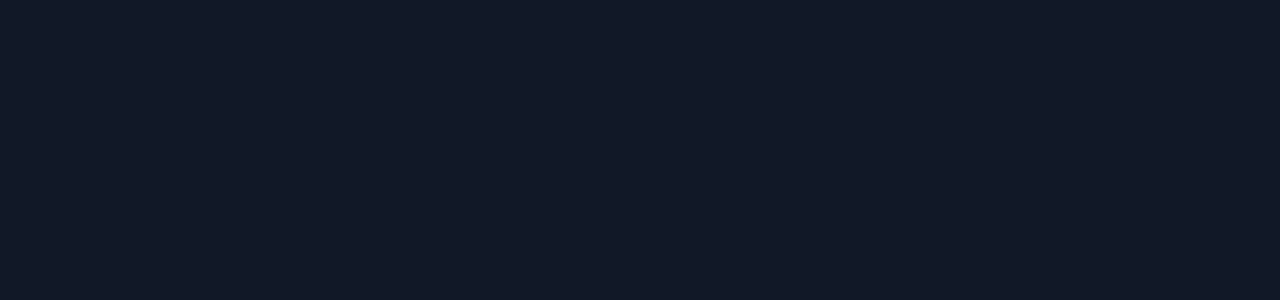
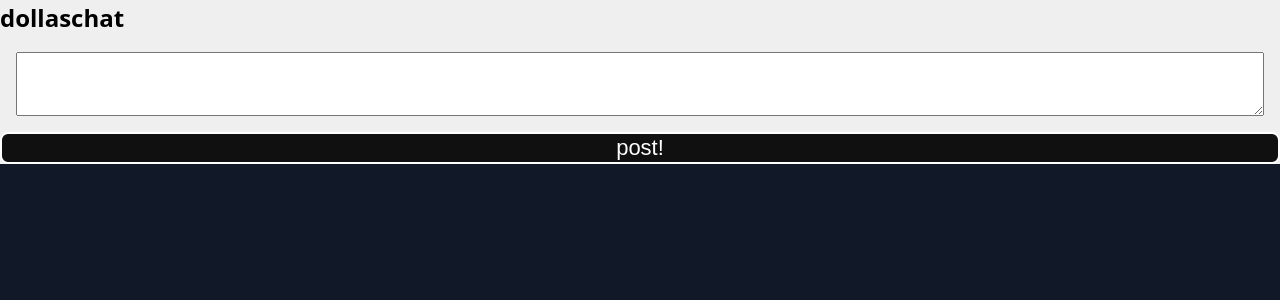
Before and after one commit to james-tharit/durarara-clone, a React (Vite) app: page /chat in a window 1280 px wide. Before the commit this address had no page. Shown: the top 300 px of the page. Built offline with nearby package versions, Linux system fonts and the light colour scheme; sample sign-in values are in the browser's storage.

Commit message:
feat: added logout button

```diff
--- a/src/authentication/authen.ts
+++ b/src/authentication/authen.ts
@@ -1,5 +1,4 @@
 import axios from "axios"
-import { useNavigate } from "react-router";
 
 export async function authenticate(secret_keyword = '') {
   try {
@@ -14,3 +13,8 @@ export async function authenticate(secret_keyword = '') {
     console.error(error);
   }
 }
+
+export function checkAuthenticated() {
+  const token = localStorage.getItem('token');
+  return token ? true : false;
+}
--- a/src/main.tsx
+++ b/src/main.tsx
@@ -4,11 +4,12 @@ import './index.css'
 import { Home } from './pages/Home/Home.tsx'
 import Login from './pages/Login'
 import { ProtectedRoute } from "./Utils/ProtectedRoute.tsx";
-
+import { Chat } from './pages/Chat/Chat.tsx'
 createRoot(document.getElementById('root')!).render(
   <BrowserRouter>
     <Routes>
       <Route path="/" element={<ProtectedRoute><Home /></ProtectedRoute>} />
+      <Route path="chat" element={<ProtectedRoute><Chat /></ProtectedRoute>} />
       <Route path="login" element={<Login />} />
     </Routes>
   </BrowserRouter>,
--- /dev/null
+++ b/src/pages/Chat/Chat.css
@@ -0,0 +1,14 @@
+.chat-container {
+  position: absolute;
+  top: 0;
+  left: 0;
+  right: 0;
+  display: flex;
+  flex-direction: column;
+  background-color: #efefef;
+}
+
+textarea {
+  padding: 16px;
+  margin: 16px;
+}
--- /dev/null
+++ b/src/pages/Chat/Chat.tsx
@@ -0,0 +1,12 @@
+import './Chat.css'
+export const Chat = () => {
+  return (
+    <div>
+      <div className="chat-container" >
+        <p style={{ color: 'black', fontWeight: 'bold', padding: 0, margin: 0 }}>dollaschat</p>
+        <textarea />
+        <button> post! </button>
+      </div>
+    </div>
+  );
+}
--- a/src/pages/Home/Home.tsx
+++ b/src/pages/Home/Home.tsx
@@ -1,12 +1,19 @@
+import { useNavigate } from 'react-router';
+import { checkAuthenticated } from '../../authentication/authen';
 import './Home.css'
 export const Home = () => {
+  const navigator = useNavigate()
+  function logout() {
+    localStorage.removeItem('token')
+    if (!checkAuthenticated()) navigator('/login')
+  }
+
   return (
     <div>
       <div className="chat-container" >
-        <p style={{ color: 'black', fontWeight: 'bold', padding: 0, margin: 0 }}>dollaschat</p>
-        <textarea />
-        <button> post! </button>
+        <h1 style={{ color: 'black', fontWeight: 'bold', padding: 0, margin: 0 }}>Welcome to Dollas</h1>
+        <button onClick={logout} > logout</button>
       </div>
-    </div>
+    </div >
   );
 }
--- a/src/pages/Login/Login.tsx
+++ b/src/pages/Login/Login.tsx
@@ -1,7 +1,7 @@
 import { useEffect, useRef, useState } from 'react'
 import './Login.css'
 import { Dollas } from '../../components/Dollas.tsx'
-import { authenticate } from '../../authentication/authen'
+import { authenticate, checkAuthenticated } from '../../authentication/authen'
 import { useNavigate } from 'react-router'
 
 export const Login = () => {
@@ -13,13 +13,9 @@ export const Login = () => {
   const [error, setError] = useState('');
 
   useEffect(() => {
-    checkAuthenticated();
+    if (checkAuthenticated()) navigation('/')
   }, [])
 
-  function checkAuthenticated() {
-    const token = localStorage.getItem('token');
-    if (token) navigation('/')
-  }
 
   async function submit(event: React.FormEvent<HTMLFormElement>) {
     event.preventDefault()
```
